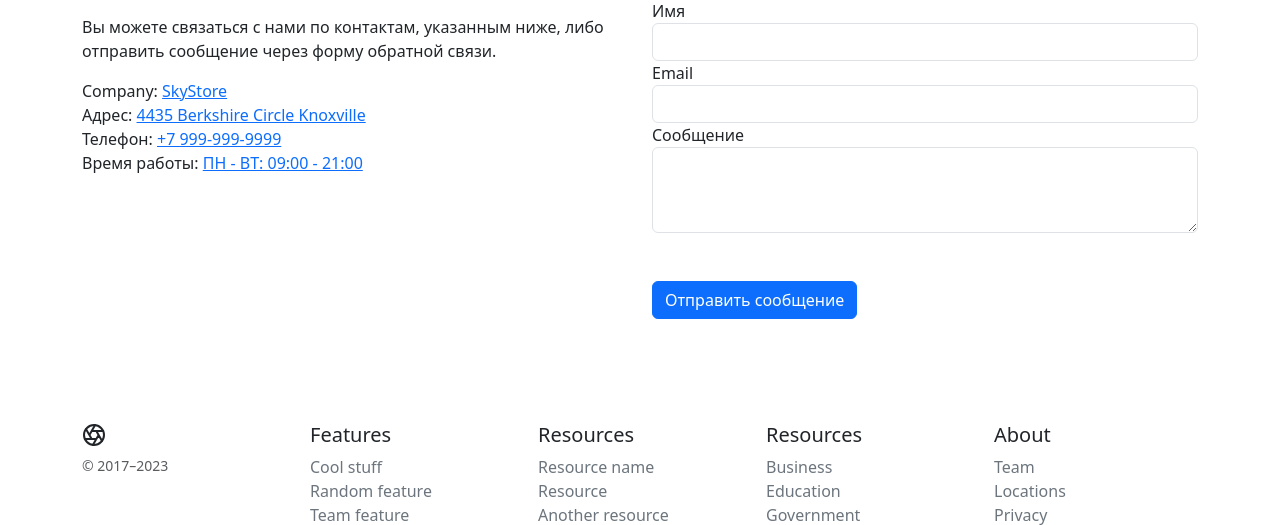
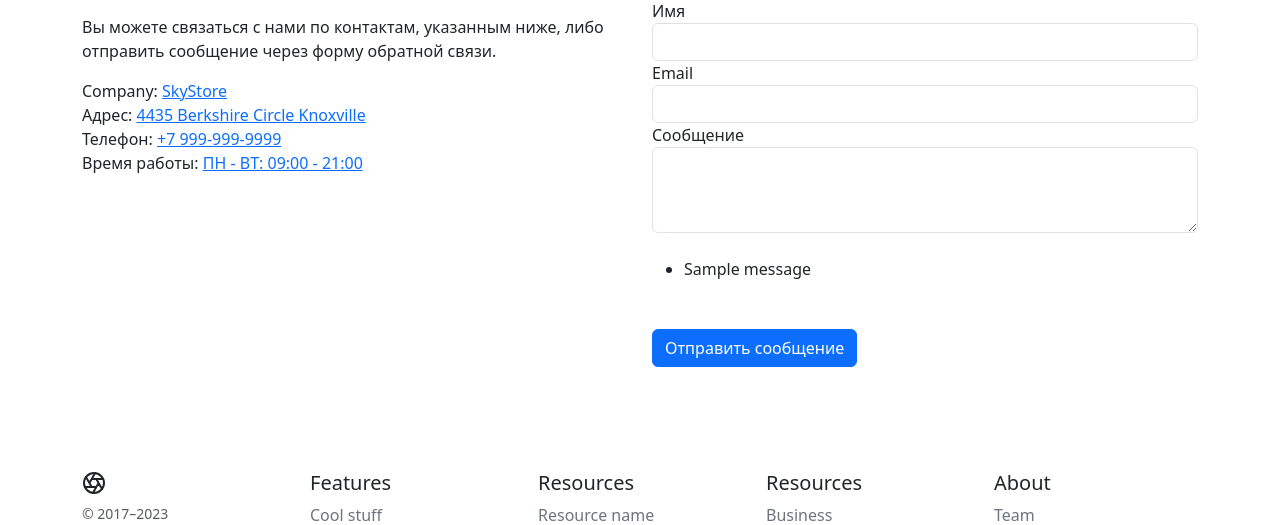
Before and after one commit to Mirrormsk/skystore, a Django app: page /contacts/ in a window 1280 px wide. Shown: the part 164-689 px from the top of the page. Run offline with Django 4.2, Linux system fonts and the light colour scheme; tables that the repository leaves empty hold one stand-in row (values such as "Sample post"); one stand-in notice (Sample message) is shown; some libraries are stand-ins or nearby versions.

Commit message:
information message to contacts page added

```diff
--- a/catalog/files/user_messages.csv
+++ b/catalog/files/user_messages.csv
@@ -1 +1,4 @@
 name;email;message;timestamp
+Тест;test@test.ru;Тестовое сообщение;2023-10-12 15:50:54.717247
+Test;test@test.ru;Test message;2023-10-12 15:52:01.067555
+Test;test@test.ru;Test message;2023-10-12 15:52:19.783868
--- a/catalog/templates/catalog/contacts.html
+++ b/catalog/templates/catalog/contacts.html
@@ -16,7 +16,8 @@
             <div class="row">
                 <!-- Section Titile -->
                 <div class="col-md-6 mt-3 contact-widget-section2 wow animated fadeInLeft" data-wow-delay=".2s">
-                    <p>Вы можете связаться с нами по контактам, указанным ниже, либо отправить сообщение через форму обратной связи.</p>
+                    <p>Вы можете связаться с нами по контактам, указанным ниже, либо отправить сообщение через форму
+                        обратной связи.</p>
 
                     <div class="find-widget">
                         Company: <a href="https://hostriver.ro">SkyStore</a>
@@ -58,6 +59,17 @@
                                       data-error="Write your message"></textarea>
                             <div class="help-block with-errors"></div>
                         </div>
+
+                        <!-- Confirmation message -->
+                        {% if messages %}
+                            <br>
+                            <ul class="messages">
+                                {% for message in messages %}
+                                    <li{% if message.tags %} class="{{ message.tags }}"{% endif %}>{{ message }}</li>
+                                {% endfor %}
+                            </ul>
+                        {% endif %}
+
                         <!-- Form Submit -->
                         <div class="form-submit mt-5">
                             <button class="btn btn-primary" type="submit" id="form-submit"><i
--- a/catalog/views.py
+++ b/catalog/views.py
@@ -1,4 +1,5 @@
 from django.shortcuts import render
+from django.contrib import messages
 
 from .services import messages_saver
 
@@ -14,7 +15,8 @@ def index(request):
 def contacts(request):
     """Функция отображения страницы контактов"""
     if request.method == "POST":
-        print(request.POST)
+
         messages_saver.save_message(request.POST)
+        messages.info(request, 'Ваше сообщение принято и будет обработано')
 
     return render(request, "catalog/contacts.html", {'nbar': 'contacts'})
```
